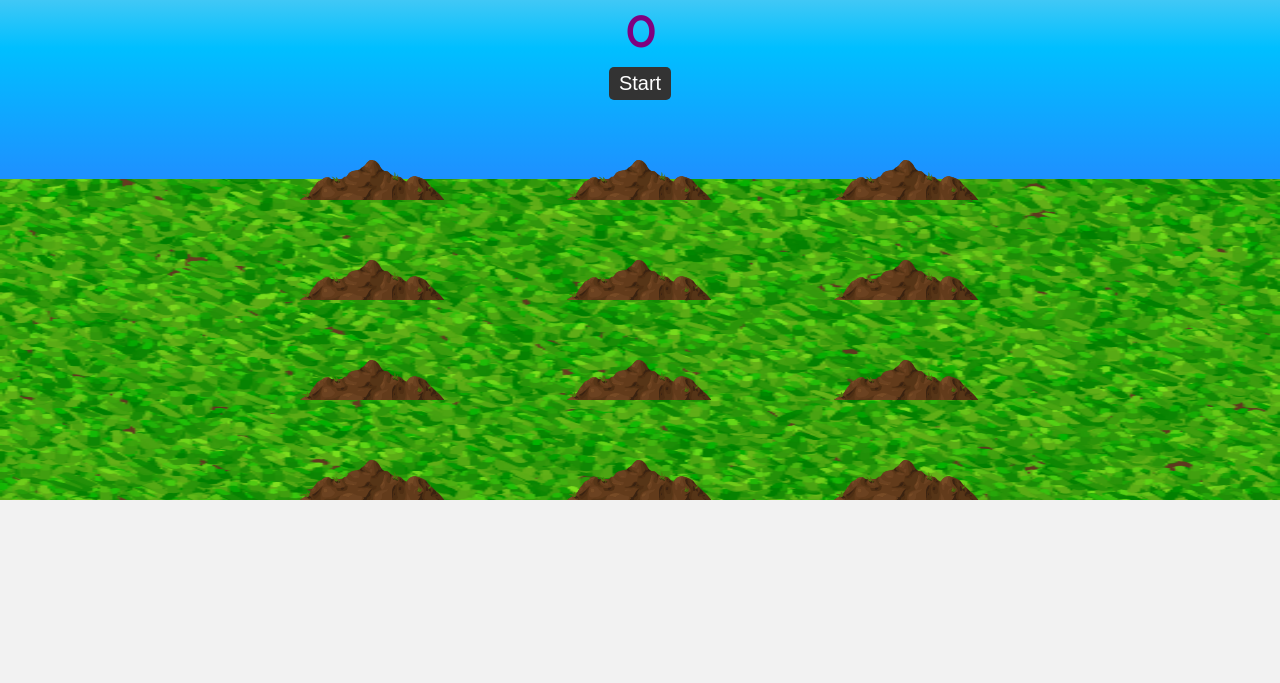
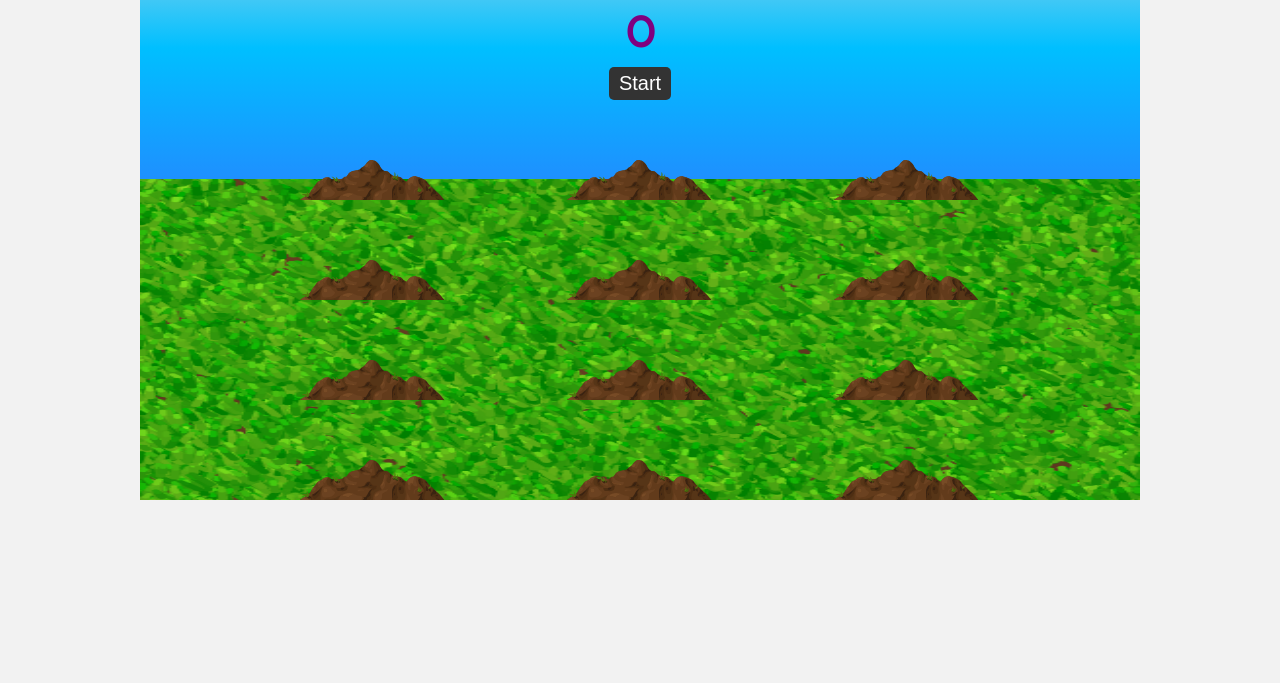
Before and after one commit to dvdsowa/Whack-a-Mole, a plain HTML site: page index.html in a window 1280 px wide. Shown: the part 117-800 px from the top of the page. Drawn offline with Linux system fonts and the light colour scheme.

Commit message:
size adjustment

```diff
--- a/styles/style.css
+++ b/styles/style.css
@@ -21,7 +21,7 @@ body {
     background-color: #f2f2f2;
     background-image: url(../images/grass00.png), linear-gradient(to top, dodgerblue, deepskyblue, lightblue);;
     background-repeat: no-repeat, no-repeat;
-    background-size: 100% 55%, 100% 45%;
+    background-size: 1000px 55%, 1000px 45%;
     background-position: bottom, top;
 }
 
```
